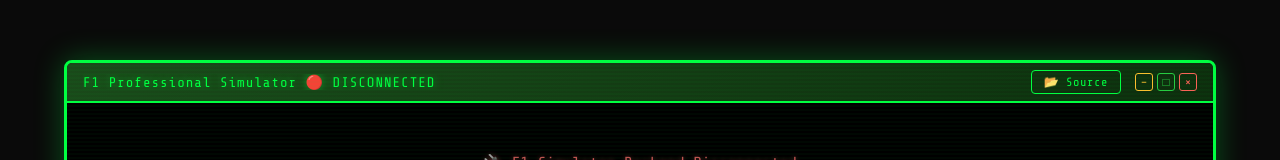
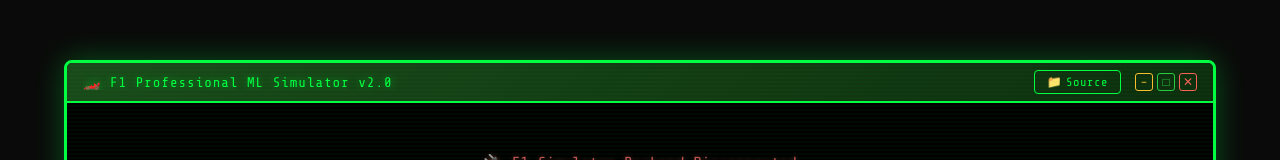
Before and after one commit to ajeevani/f1-ml-simulator, a React (Vite) app in the folder frontend/: page / in a window 1280 px wide. Shown: the top 160 px of the page. Built offline with nearby package versions, Linux system fonts and the light colour scheme; no server answers.

Commit message:
frontend update

```diff
--- a/frontend/src/Terminal.jsx
+++ b/frontend/src/Terminal.jsx
@@ -15,7 +15,6 @@
   const [connected, setConnected] = useState(false);
   const [messageHashes, setMessageHashes] = useState(new Set());
   const [lastMessageTime, setLastMessageTime] = useState(0);
-
   const wsRef = useRef(null);
   const terminalRef = useRef(null);
   const inputRef = useRef(null);
@@ -25,7 +24,7 @@
 
   const connectToBackend = () => {
     const wsUrl = process.env.NODE_ENV === 'production'
-        ? 'wss://f1-ml-simulator-production.up.railway.app'  // Your Railway domain here
+      ? 'wss://your-railway-app.up.railway.app'  // ✅ UPDATE THIS TO YOUR ACTUAL RAILWAY URL
       : 'ws://localhost:8765';
 
     console.log('🔗 Connecting to:', wsUrl);
@@ -52,10 +51,8 @@
       setConnected(false);
     };
 
-
     ws.onmessage = (event) => {
       const currentTime = Date.now();
-
       if (currentTime - lastMessageTime < 50) {
         return;
       }
@@ -63,7 +60,6 @@
 
       try {
         const message = JSON.parse(event.data);
-
         if (message.type === 'output') {
           const data = message.data;
           const messageHash = hashString(data);
@@ -77,7 +73,6 @@
           setMessageHashes(prev => {
             const newHashes = new Set(prev);
             newHashes.add(messageHash);
-
             // Keep only last 100 hashes to prevent memory growth
             if (newHashes.size > 100) {
               const hashArray = Array.from(newHashes);
@@ -123,16 +118,6 @@
           setMessageHashes(prev => new Set([...prev, messageHash]));
         }
       }
-      };
-
-      ws.onclose = (event) => {
-        console.log('🔌 Connection closed:', event.code, event.reason);
-      };
-
-      ws.onerror = () => {
-        setConnected(false);
-        setOutput(prev => prev + '❌ Connection failed.\n');
-        setOutput(prev => prev + 'Ensure backend is running: python backend/server.py\n');
     };
   };
 
@@ -196,7 +181,6 @@
         }));
 
         setInput('');
-
       } catch (error) {
         console.error('Error sending message:', error);
         setOutput(prev => prev + `❌ Send error: ${error.message}\n`);
@@ -217,27 +201,19 @@
   return (
     <div className="terminal-window">
       <div className="window-header">
-        <div className="window-title">
-          F1 Professional Simulator {connected ? '🟢 CONNECTED' : '🔴 DISCONNECTED'}
-        </div>
+        <div className="window-title">🏎️ F1 Professional ML Simulator v2.0</div>
         <div className="window-controls">
           <button
             className="source-code-btn"
             onClick={openSourceCode}
-            title="View Source Code on GitHub"
-            aria-label="View Source Code"
+            title="View source code on GitHub"
           >
-            📂 Source
+            <span>📁</span>
+            <span>Source</span>
           </button>
-          <button className="control-btn minimize" aria-label="Minimize">
-            <span>−</span>
-          </button>
-          <button className="control-btn maximize" aria-label="Maximize">
-            <span>□</span>
-          </button>
-          <button className="control-btn close" aria-label="Close">
-            <span>×</span>
-          </button>
+          <button className="control-btn minimize">−</button>
+          <button className="control-btn maximize">□</button>
+          <button className="control-btn close">✕</button>
         </div>
       </div>
 
@@ -246,17 +222,15 @@
 
         {connected && (
           <div className="input-line">
-            <span className="prompt">{'> '}</span>
+            <span className="prompt"></span>
             <input
               ref={inputRef}
+              className="terminal-input"
               type="text"
               value={input}
               onChange={(e) => setInput(e.target.value)}
               onKeyDown={handleInput}
-              className="terminal-input"
-              spellCheck="false"
-              autoComplete="off"
-              placeholder="Type command and press Enter..."
+              autoFocus
             />
           </div>
         )}
@@ -265,7 +239,7 @@
           <div className="connection-status">
             <p>🔌 F1 Simulator Backend Disconnected</p>
             <p>Start backend: <code>python backend/server.py</code></p>
-            <button onClick={handleManualReconnect} className="reconnect-btn">
+            <button className="reconnect-btn" onClick={handleManualReconnect}>
               🔄 Reconnect
             </button>
           </div>
```
Lines whose indentation alone changed are shown as unchanged.
